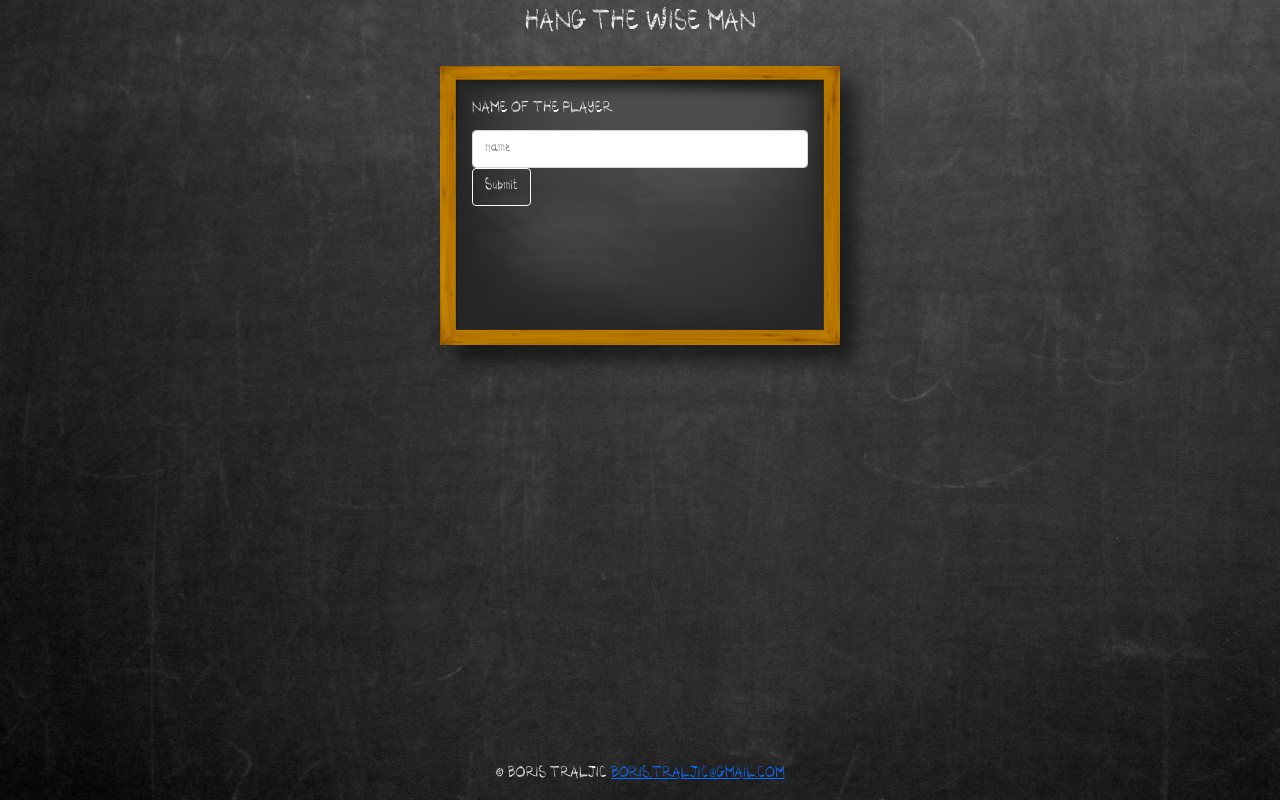
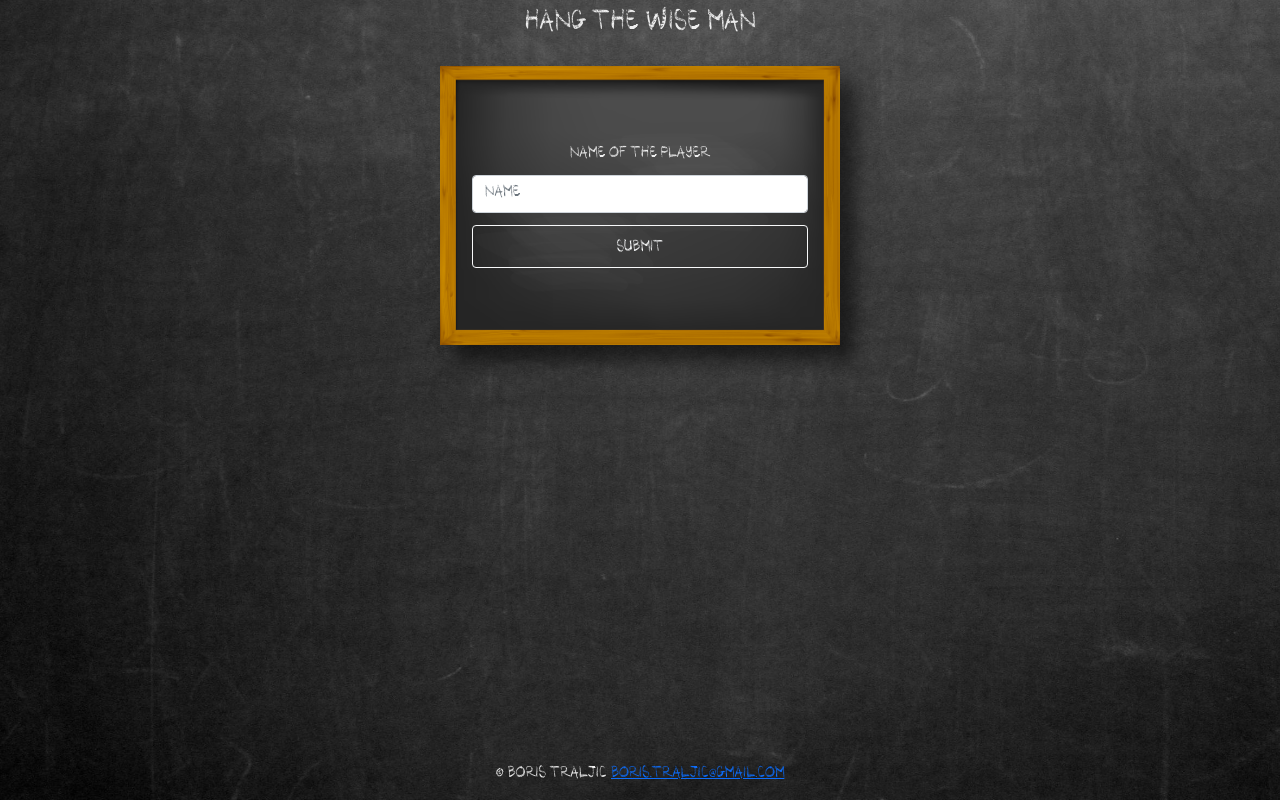
Before and after one commit to btraljic/hang-the-wise-man, a React (Create React App) app: page / in a window 1280 px wide. Built offline with nearby package versions, Linux system fonts and the light colour scheme.

Commit message:
sort scores

```diff
--- a/src/features/hangman/HangmanFinished.module.css
+++ b/src/features/hangman/HangmanFinished.module.css
@@ -8,6 +8,7 @@
   padding: 3rem;
   opacity: 1;
   animation: fadeIn 3s;
+  overflow: hidden;
 }
 
 .img {
--- a/src/features/hangman/HangmanPuzzle.module.css
+++ b/src/features/hangman/HangmanPuzzle.module.css
@@ -1,9 +1,10 @@
 .container {
   position: relative;
+  padding-bottom: 1.5rem;
 }
 
 .text {
-  font-size: 3rem;
+  font-size: 2.5rem;
 }
 
 .word {
--- a/src/features/hangman/HangmanScores.module.css
+++ b/src/features/hangman/HangmanScores.module.css
@@ -4,8 +4,15 @@
   margin: 0 auto;
   padding: 1rem;
   font-size: 2rem;
-  background-color: #2b91f655;
   border-radius: 5px;
+}
+
+.win {
+  background-color: #0de14c55;
+}
+
+.lose {
+  background-color: #ef6f6f55;
 }
 
 .container > table {
@@ -15,6 +22,6 @@
 @media (max-width: 768px) {
   .container {
     width: 300px;
-    font-size: 1rem;
+    font-size: 1.5rem;
   }
 }
--- a/src/features/hangman/HangmanScores.tsx
+++ b/src/features/hangman/HangmanScores.tsx
@@ -1,15 +1,17 @@
 import { useCallback } from 'react'
 import { useSelector } from 'react-redux'
 
-import { selectHangmanScores } from '.'
+import { GameStatus } from '../../app/types'
+import { selectHangmanGameStatus, selectHangmanScores } from '.'
 import styles from './HangmanScores.module.css'
 
 function HangmanScores() {
   const hangmanScores = useSelector(selectHangmanScores)
+  const hangmanGameStatus = useSelector(selectHangmanGameStatus)
 
   const showScores = useCallback(() => {
     return hangmanScores.map((item) => (
-      <tr>
+      <tr key={item.quoteId}>
         <td>{item.userName}</td>
         <td>{item.errors}</td>
       </tr>
@@ -21,7 +23,11 @@ function HangmanScores() {
   }
 
   return (
-    <div className={styles.container}>
+    <div
+      className={`${styles.container} ${
+        hangmanGameStatus === GameStatus.Lose && styles.lose
+      }  ${hangmanGameStatus === GameStatus.Win && styles.win}`}
+    >
       <table className='table table-borderless'>
         <thead>
           <tr>
--- a/src/features/hangman/hangmanSlice.ts
+++ b/src/features/hangman/hangmanSlice.ts
@@ -154,7 +154,9 @@ const slice = createSlice({
         state.fetchingStatus = 'getScores/loading'
       })
       .addCase(getScores.fulfilled, (state, { payload }) => {
-        state.scores = [...payload]
+        state.scores = [...payload].sort(
+          (a, b) => 100 / (b.errors + 1) - 100 / (a.errors + 1)
+        )
         state.fetchingStatus = 'getScores/success'
       })
       .addCase(getScores.rejected, (state) => {
--- a/src/features/user/Login.module.css
+++ b/src/features/user/Login.module.css
@@ -15,10 +15,20 @@
 }
 
 .form {
+  display: flex;
+  flex-direction: column;
   position: absolute;
   left: 0;
   top: 0;
   width: 100%;
   height: 100%;
   padding: 2rem;
+  align-items: center;
+  justify-content: center;
 }
+
+.form > button {
+  margin-top: 0.7rem;
+  padding-top: 0.7rem;
+  width: 100%;
+}
--- a/src/features/user/Login.tsx
+++ b/src/features/user/Login.tsx
@@ -15,13 +15,13 @@ function Login() {
         <img className={styles.img} src={loginImg} alt='Login' />
         <div className={styles.form}>
           <label htmlFor='loginaName' className='form-label'>
-            Name of the player
+            NAME OF THE PLAYER
           </label>
           <input
             type='text'
             className='form-control'
             id='loginaName'
-            placeholder='name'
+            placeholder='NAME'
             onChange={(e) => setName(e.target.value)}
           />
           <button
@@ -31,7 +31,7 @@ function Login() {
               name ? dispatch(setUser(name)) : alert('Please enter your name.')
             }
           >
-            Submit
+            SUBMIT
           </button>
         </div>
       </div>
--- a/src/index.css
+++ b/src/index.css
@@ -70,3 +70,8 @@ footer {
 footer > p {
   line-height: 50px;
 }
+
+input {
+  font-family: inherit;
+  text-transform: uppercase;
+}
```
